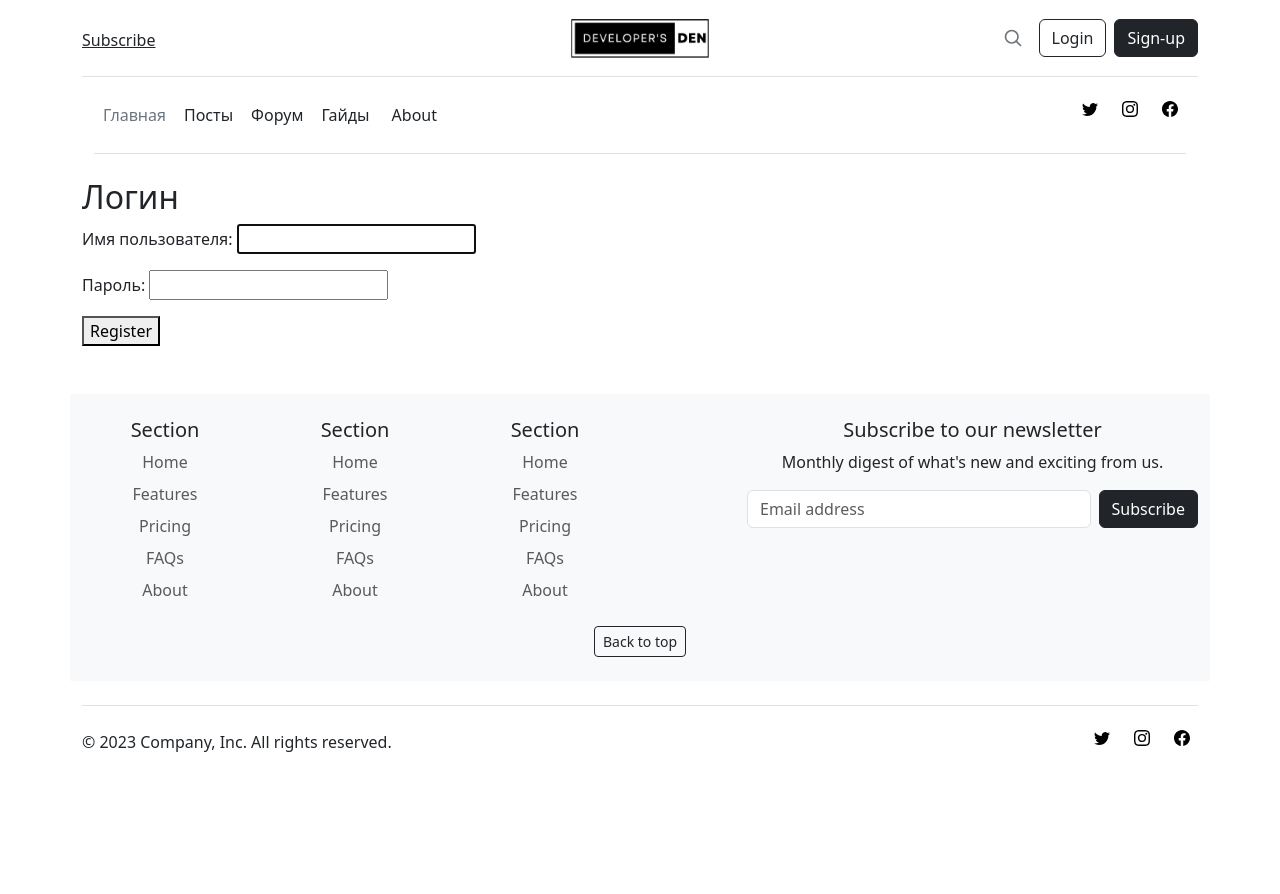
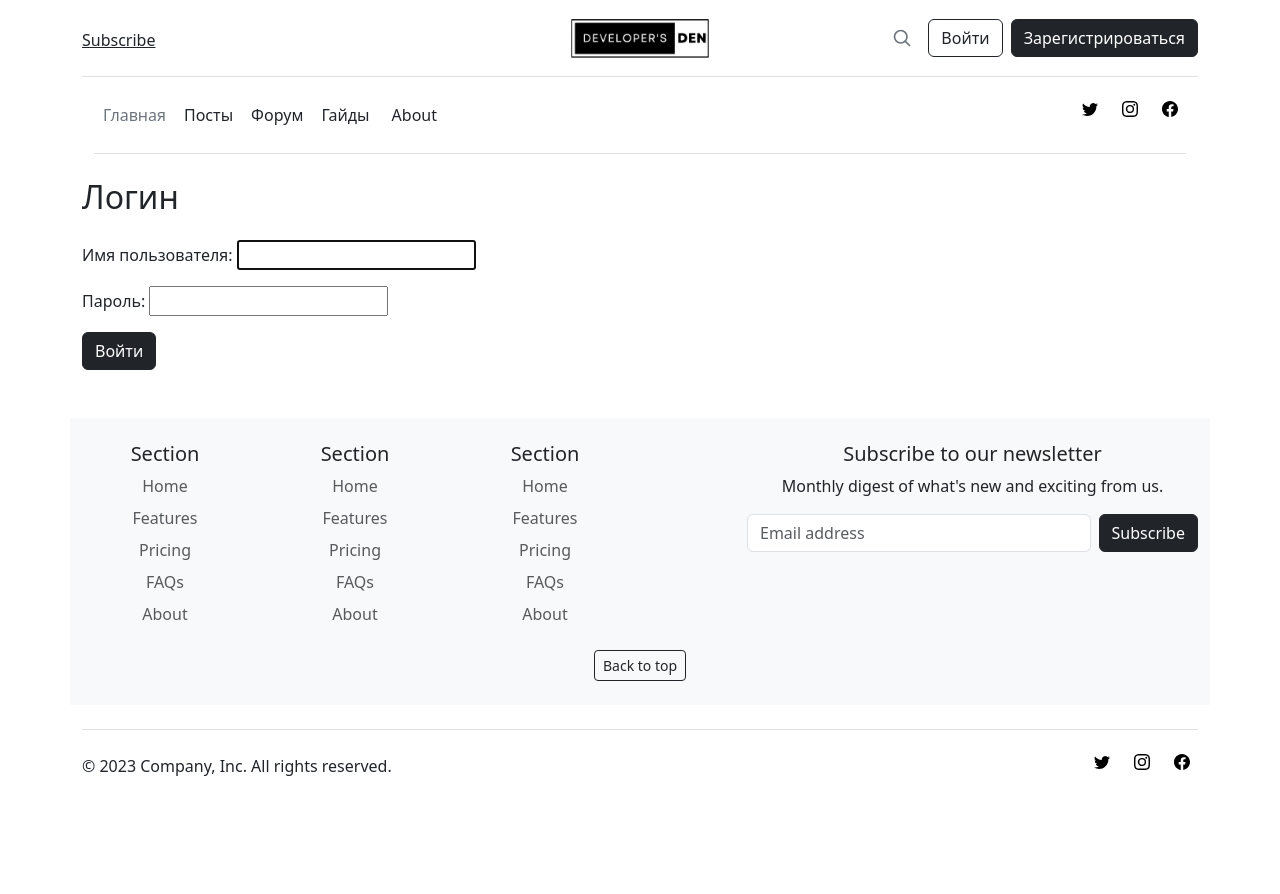
Before and after one commit to V1P7/BlogForDeveloper, a Django app: page /login/ in a window 1280 px wide. Before the commit the page ends 752 px from the top, so only its background shows below. Run offline with Django 4.2, Linux system fonts and the light colour scheme.

Commit message:
Registration and login

```diff
--- a/Blog/urls.py
+++ b/Blog/urls.py
@@ -1,6 +1,6 @@
 from django.urls import path
 from . import views
-from .views import user_posts, posts_by_category, RegisterUser, LoginUser
+from .views import user_posts, posts_by_category, RegisterUser, LoginUser, LogoutUser
 
 urlpatterns = [
 	path('', views.index, name = 'index'),
@@ -12,4 +12,5 @@ urlpatterns = [
 	path('category/<int:category_id>/', posts_by_category, name='posts_by_category'),
 	path('login/', LoginUser.as_view(), name='login'),
 	path('register/', RegisterUser.as_view(), name='register'),
+	path('logout/', LogoutUser, name='logout'),
 ]
--- a/Blog/views.py
+++ b/Blog/views.py
@@ -1,3 +1,4 @@
+from django.contrib.auth import logout
 from django.contrib.auth.forms import UserCreationForm, AuthenticationForm
 from django.contrib.auth.models import User
 from django.contrib.auth.views import LoginView
@@ -74,3 +75,7 @@ class LoginUser(LoginView):
 
     def get_success_url(self):
 	    return reverse_lazy('index')
+
+def LogoutUser(request):
+	logout(request)
+	return redirect('login')
--- a/templates/Blog/Additional/login.html
+++ b/templates/Blog/Additional/login.html
@@ -2,9 +2,9 @@
 
 {% block content %}
   <h2>Логин</h2>
-    <form method="post">
-    {% csrf_token %}
-    {{ form.as_p }}
-    <button type="submit">Register</button>
-  </form>
+    <form method="post" class="mt-4">
+        {% csrf_token %}
+        {{ form.as_p }}
+        <button type="submit" class="btn btn-dark">Войти</button>
+    </form>
 {% endblock %}
--- a/templates/Blog/Additional/register.html
+++ b/templates/Blog/Additional/register.html
@@ -5,6 +5,6 @@
     <form method="post">
     {% csrf_token %}
     {{ form.as_p }}
-    <button type="submit">Register</button>
+    <button type="submit" class="btn btn-dark">Зарегистрироваться</button>
   </form>
 {% endblock %}
--- a/templates/Blog/Main/base.html
+++ b/templates/Blog/Main/base.html
@@ -21,7 +21,7 @@
     <meta name="theme-color" content="#712cf9">
 
     <style>
-      .bd-placeholder-img {
+        .bd-placeholder-img {
         font-size: 1.125rem;
         text-anchor: middle;
         -webkit-user-select: none;
@@ -116,8 +116,16 @@
             <a class="link-secondary" href="#" aria-label="Search">
             <svg xmlns="http://www.w3.org/2000/svg" width="20" height="20" fill="none" stroke="currentColor" stroke-linecap="round" stroke-linejoin="round" stroke-width="2" class="mx-3" role="img" viewBox="0 0 24 24"><title>Search</title><circle cx="10.5" cy="10.5" r="7.5"/><path d="M21 21l-5.2-5.2"/></svg>
             </a>
-            <a href="{% url 'login' %}" class="btn btn-outline-dark me-2">Login</a>
-            <a href="{% url 'register' %}" class="btn btn-dark">Sign-up</a>
+            {% if user.is_authenticated %}
+  <!-- Имя пользователя и кнопка выхода -->
+            <span>Привет, {{ user.username }}!</span>
+            <a href="{% url 'logout' %}" class="btn btn-outline-dark me-2" style="margin-left: 8px">Выйти</a>
+            {% else %}
+            <!-- Кнопки входа и регистрации -->
+                <a href="{% url 'login' %}" class="btn btn-outline-dark me-2">Войти</a>
+                <a href="{% url 'register' %}" class="btn btn-dark">Зарегистрироваться</a>
+            {% endif %}
+
         </div>
     </div>
     </header>
@@ -148,7 +156,7 @@
 
 
 
-  <footer class="py-5">
+  <footer class="py-5 py-1">
       <!-- Футер страницы -->
       <div class="container">
     <div class="row py-4 text-center text-body-dark bg-body-tertiary">
```
Also changed, not shown: Blog/forms.py (line endings or trailing spaces), media/media/2023/post.jpg (added), media/media/2023/post_0MndvfU.jpg (added), media/media/2023/post_ok3TTkP.jpg (added).
